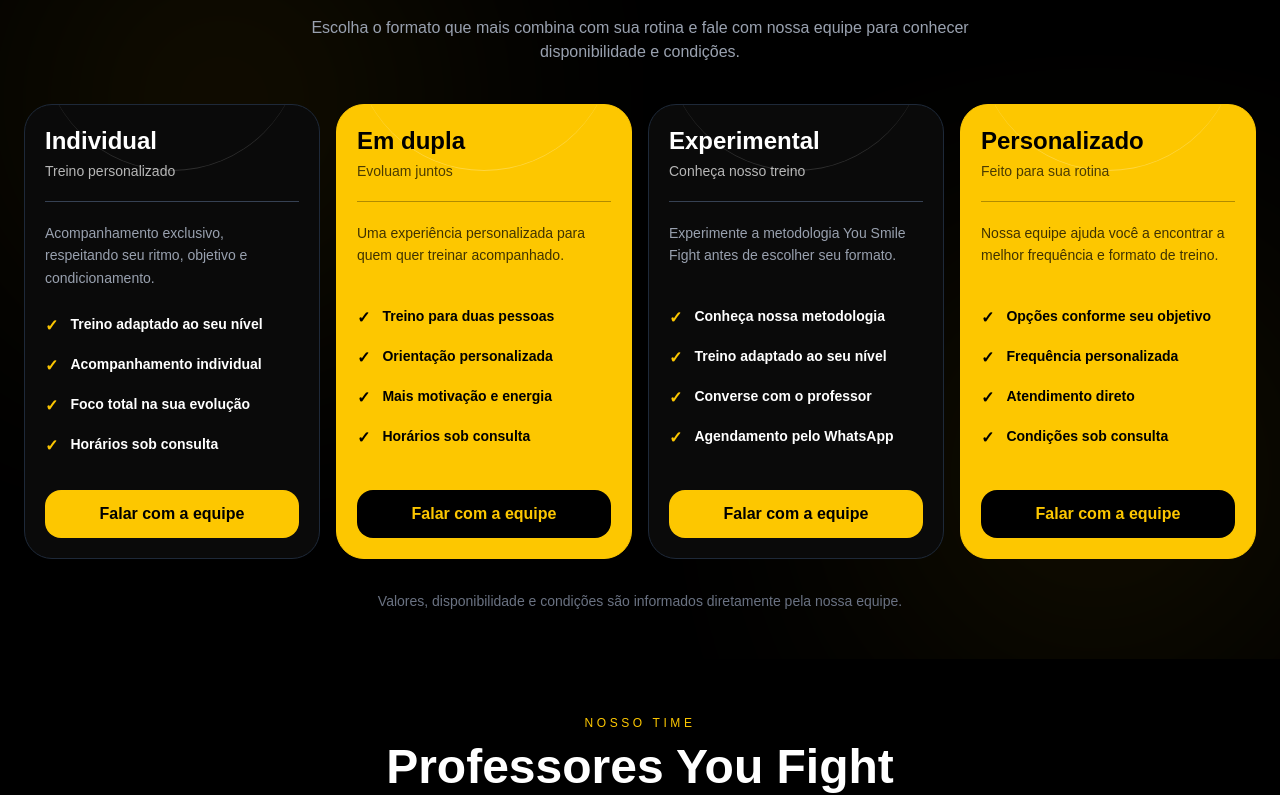
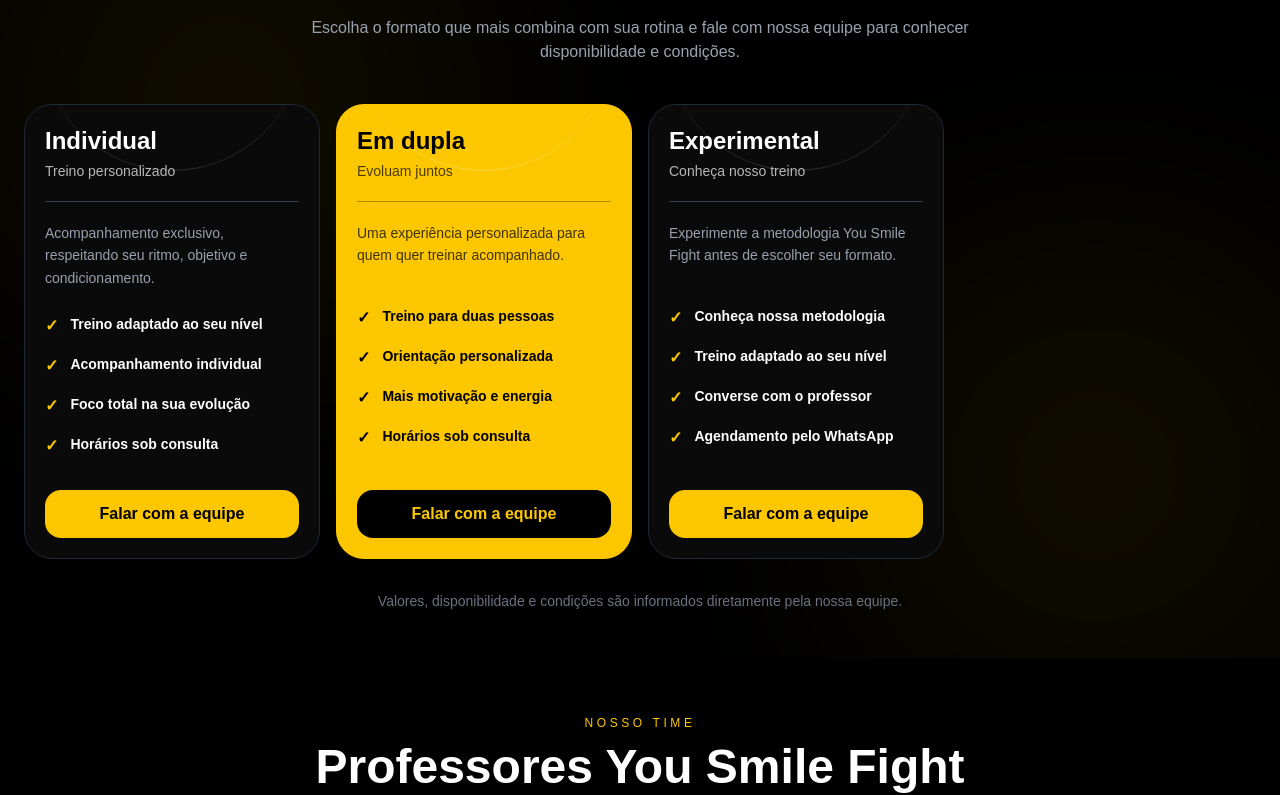
Before and after one commit to giuliacroggero/you-smile-fight, a Next.js app: page / in a window 1280 px wide. Shown: the part 1585-2380 px from the top of the page. Built offline with nearby package versions, Linux system fonts and the light colour scheme.

Commit message:
arrumando

```diff
--- a/app/components/Footer.tsx
+++ b/app/components/Footer.tsx
@@ -88,7 +88,7 @@ export default function Footer() {
 
             {/* TELEFONE / WHATSAPP */}
             <a
-              href="https://wa.me/5511939478819"
+              href="https://wa.me/5511939478812"
               target="_blank"
               rel="noopener noreferrer"
               className="flex items-center gap-3 transition hover:text-white"
--- a/app/components/Plans.tsx
+++ b/app/components/Plans.tsx
@@ -54,21 +54,6 @@ const trainingOptions: TrainingOption[] = [
     message:
       "Olá! Gostaria de agendar uma aula experimental na You Smile Fight.",
     highlight: false,
-  },
-  {
-    title: "Personalizado",
-    subtitle: "Feito para sua rotina",
-    description:
-      "Nossa equipe ajuda você a encontrar a melhor frequência e formato de treino.",
-    features: [
-      "Opções conforme seu objetivo",
-      "Frequência personalizada",
-      "Atendimento direto",
-      "Condições sob consulta",
-    ],
-    message:
-      "Olá! Gostaria de encontrar o formato de treino ideal para mim na You Smile Fight.",
-    highlight: true,
   },
 ];
 
--- a/app/components/Sobre.tsx
+++ b/app/components/Sobre.tsx
@@ -83,7 +83,7 @@ export default function Sobre() {
         </p>
 
         <h2 className="text-4xl md:text-5xl font-bold mb-3">
-          Professores You Fight
+          Professores You Smile Fight
         </h2>
 
         <p className="text-gray-400 text-base max-w-2xl mx-auto">
```
